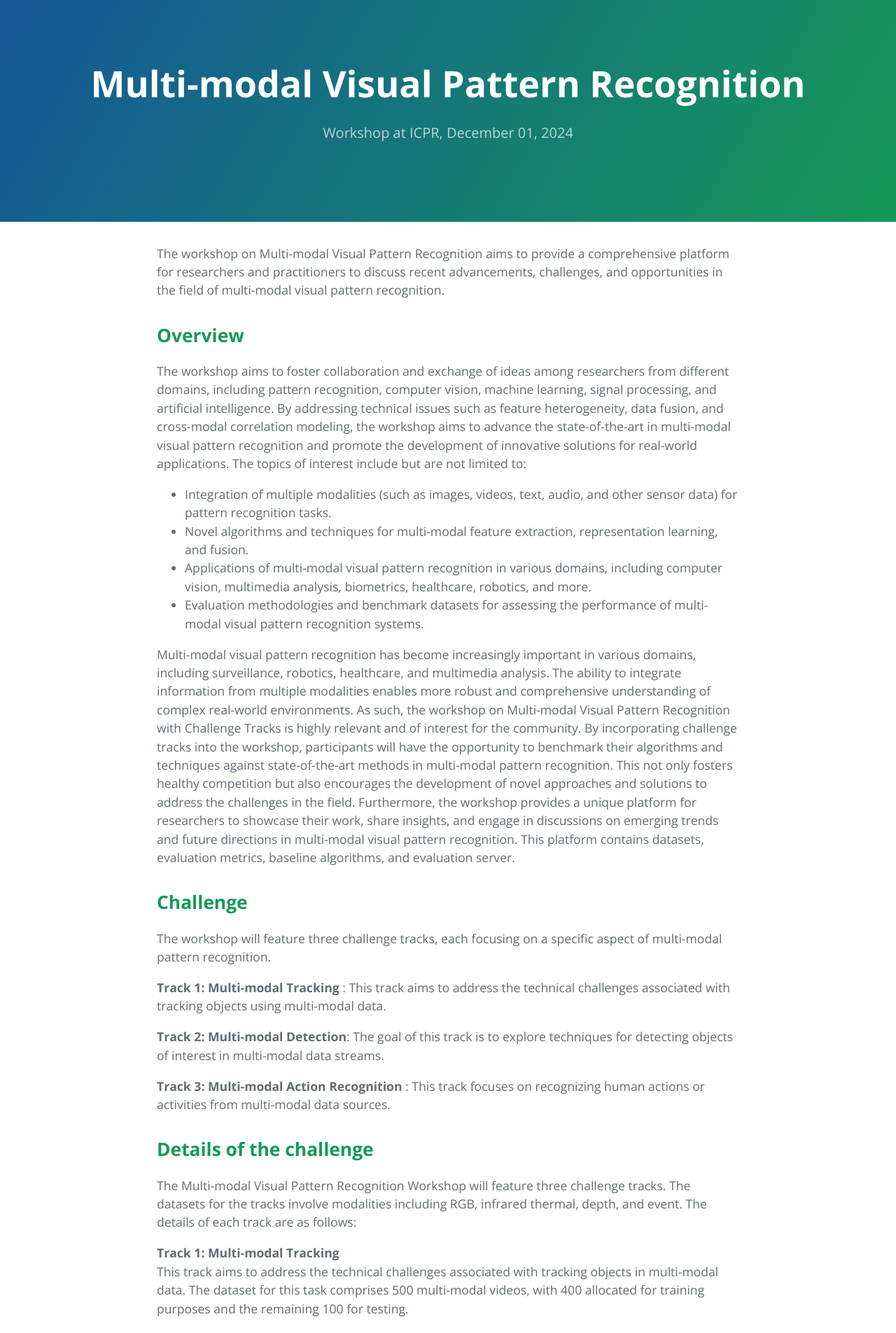
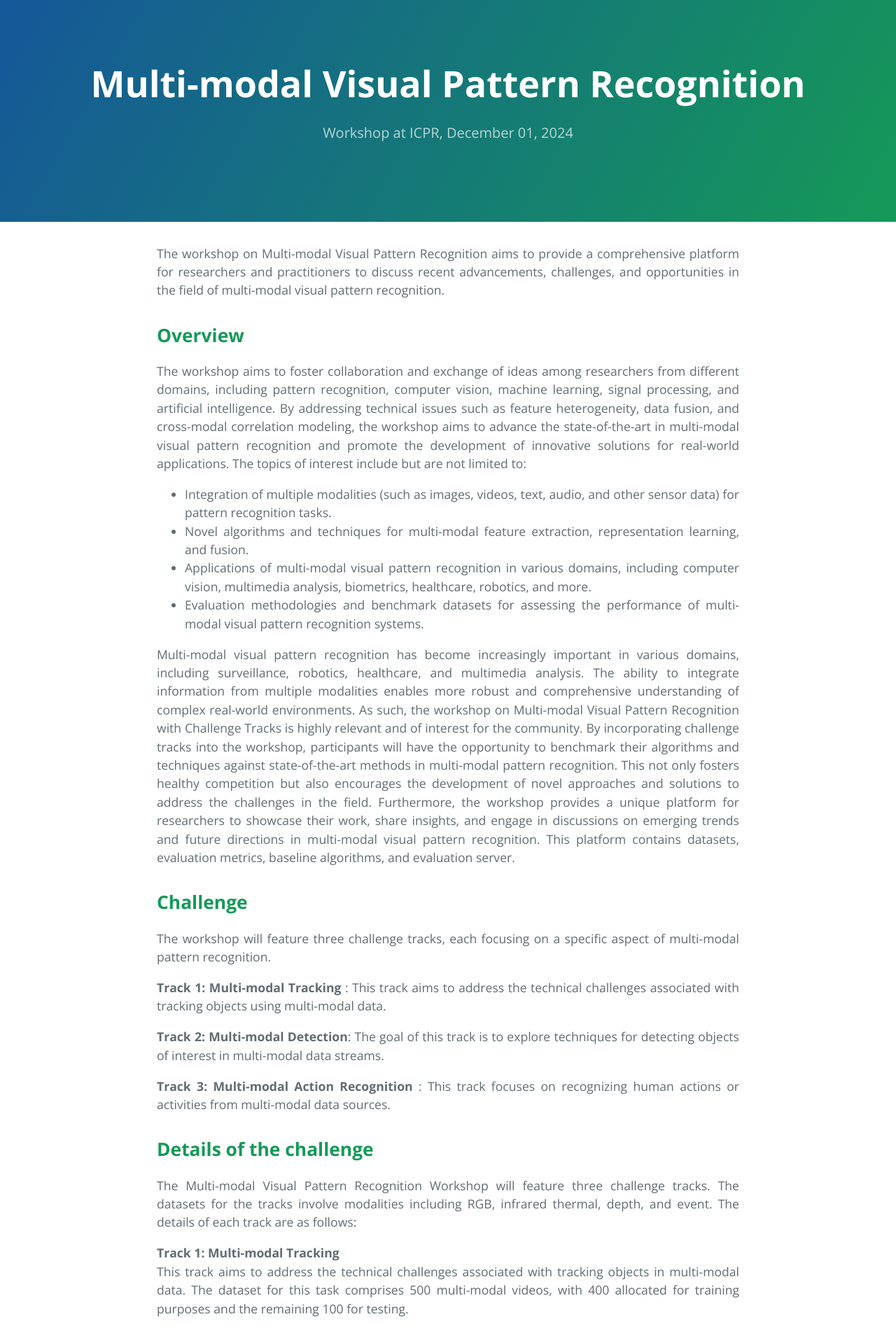
Before and after one commit to PRCI-Lab/mmvpr-workshop-icpr2024, a Jekyll site: the page built from index.md, in a window 1280 px wide. Shown: the top 1905 px of the page at 70% size. Built offline with Jekyll 4.4.1, drawn with Linux system fonts in a browser that asks for light colours.

Commit message:
Update jekyll-theme-cayman.scss

```diff
--- a/_sass/jekyll-theme-cayman.scss
+++ b/_sass/jekyll-theme-cayman.scss
@@ -59,6 +59,9 @@ a {
   &:hover {
     text-decoration: underline;
   }
+}
+.main-content {
+    text-align: justify;
 }
 
 .btn {
```
